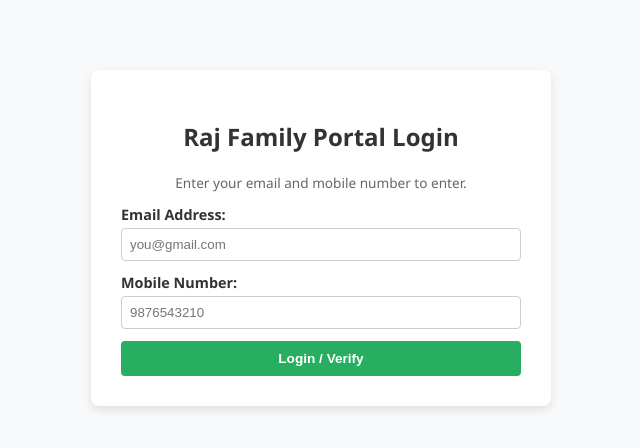
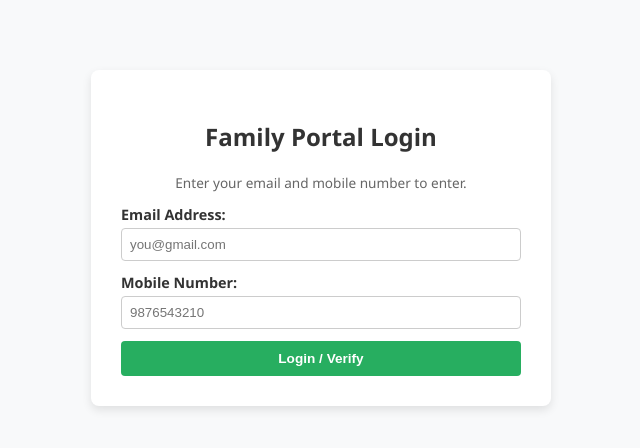
Before and after one commit to johnjoyraj/rajfamily, a plain HTML site: page index.html in a window 1280 px wide. Shown: the whole page, without its empty margins (319-959 px from the left). Drawn offline with Linux system fonts and the light colour scheme.

Commit message:
Update title and heading for Family Portal

```diff
--- a/index.html
+++ b/index.html
@@ -3,7 +3,7 @@
 <head>
     <meta charset="UTF-8">
     <meta name="viewport" content="width=device-width, initial-scale=1.0">
-    <title>Raj Family Portal & Community</title>
+    <title>Family Portal & Community</title>
     <style>
         :root {
             --primary: #2c3e50;
@@ -192,7 +192,7 @@
 
 <!-- Authentication Screen -->
 <div id="authScreen">
-    <h2>Raj Family Portal Login</h2>
+    <h2>Family Portal Login</h2>
     <p style="font-size: 0.85rem; color: #666;">Enter your email and mobile number to enter.</p>
     <div class="form-group">
         <label>Email Address:</label>
```
